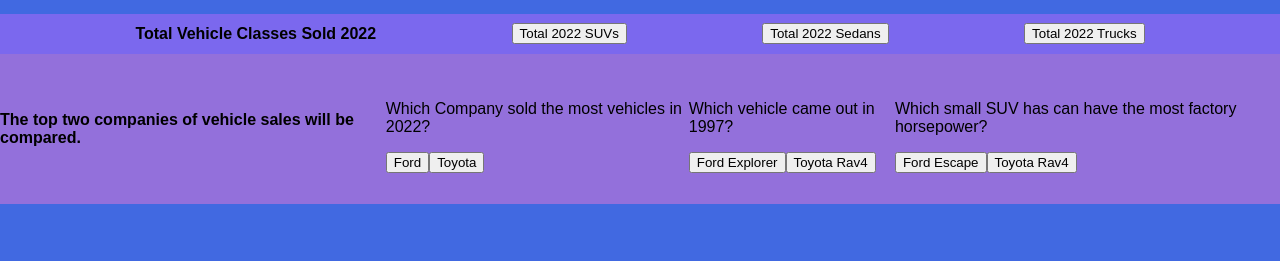
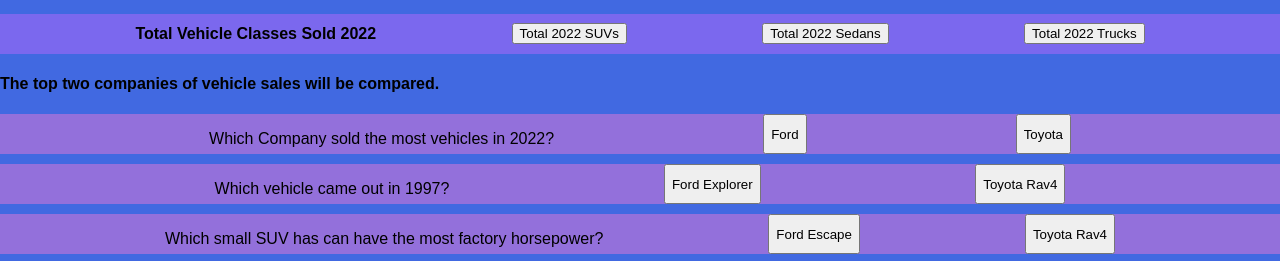
Before and after one commit to Roddy15k/25cars2022list, a React (Create React App) app: page / in a window 1280 px wide. Shown: the part 2730-2991 px from the top of the page. Before the commit the page ends 2944 px from the top, so only its background shows below. Built offline with nearby package versions, Linux system fonts and the light colour scheme.

Commit message:
comp css2

```diff
--- a/src/App.css
+++ b/src/App.css
@@ -52,13 +52,13 @@
   }
 
 
-/* .most-units, .first-year,.horsepower{ */
-  .comps-box{
+.most-units, .first-year,.horsepower{
+  /* .comps-box{ */
   display: flex;
-  height: 150px;
+  height: 40px;
   width: 100vw;
   justify-content: space-evenly;
-  align-items: center;
+  align-items: stretch;
   vertical-align: baseline;
   background-color: mediumpurple;
 margin-bottom: 10px;
```
